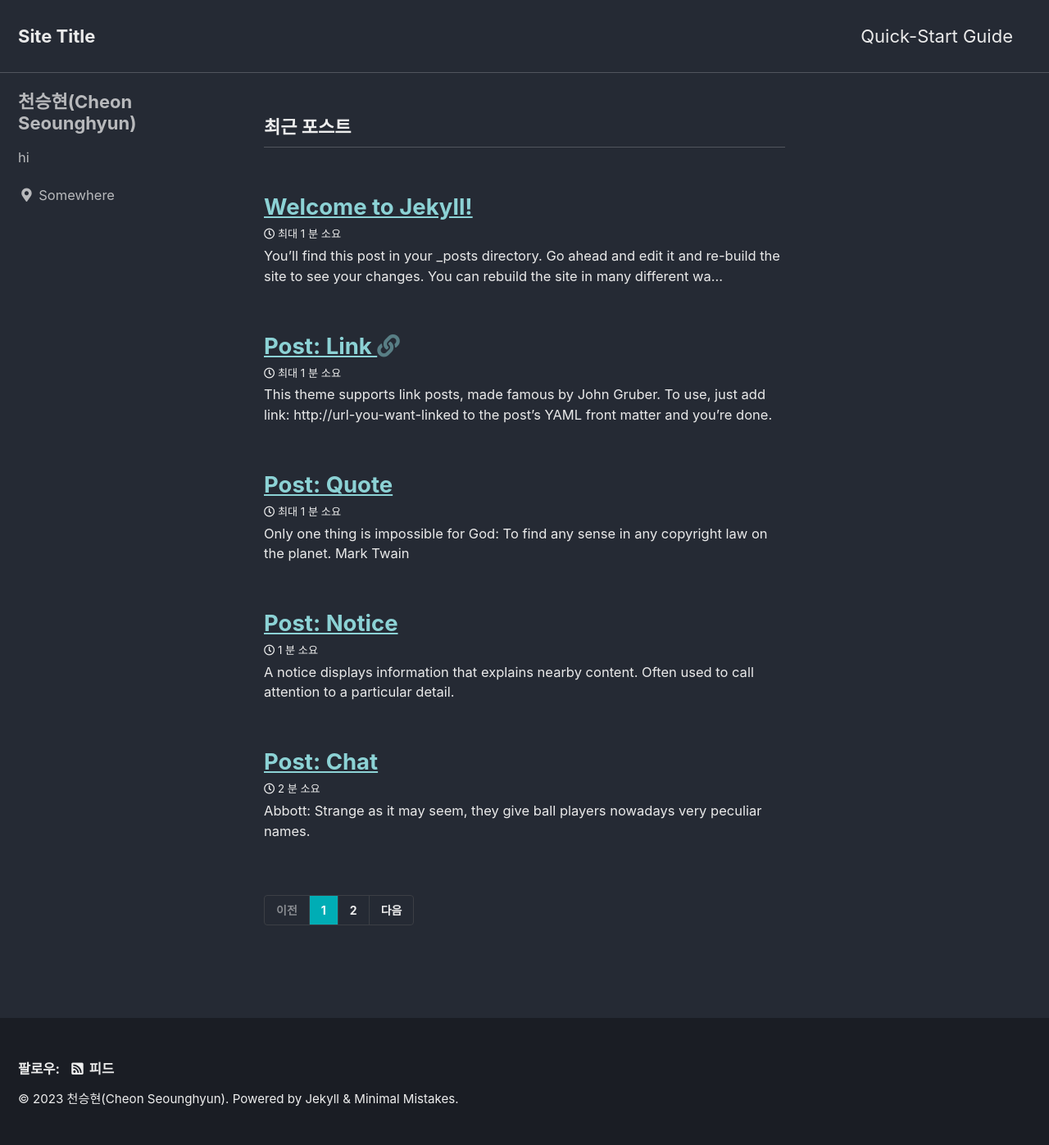
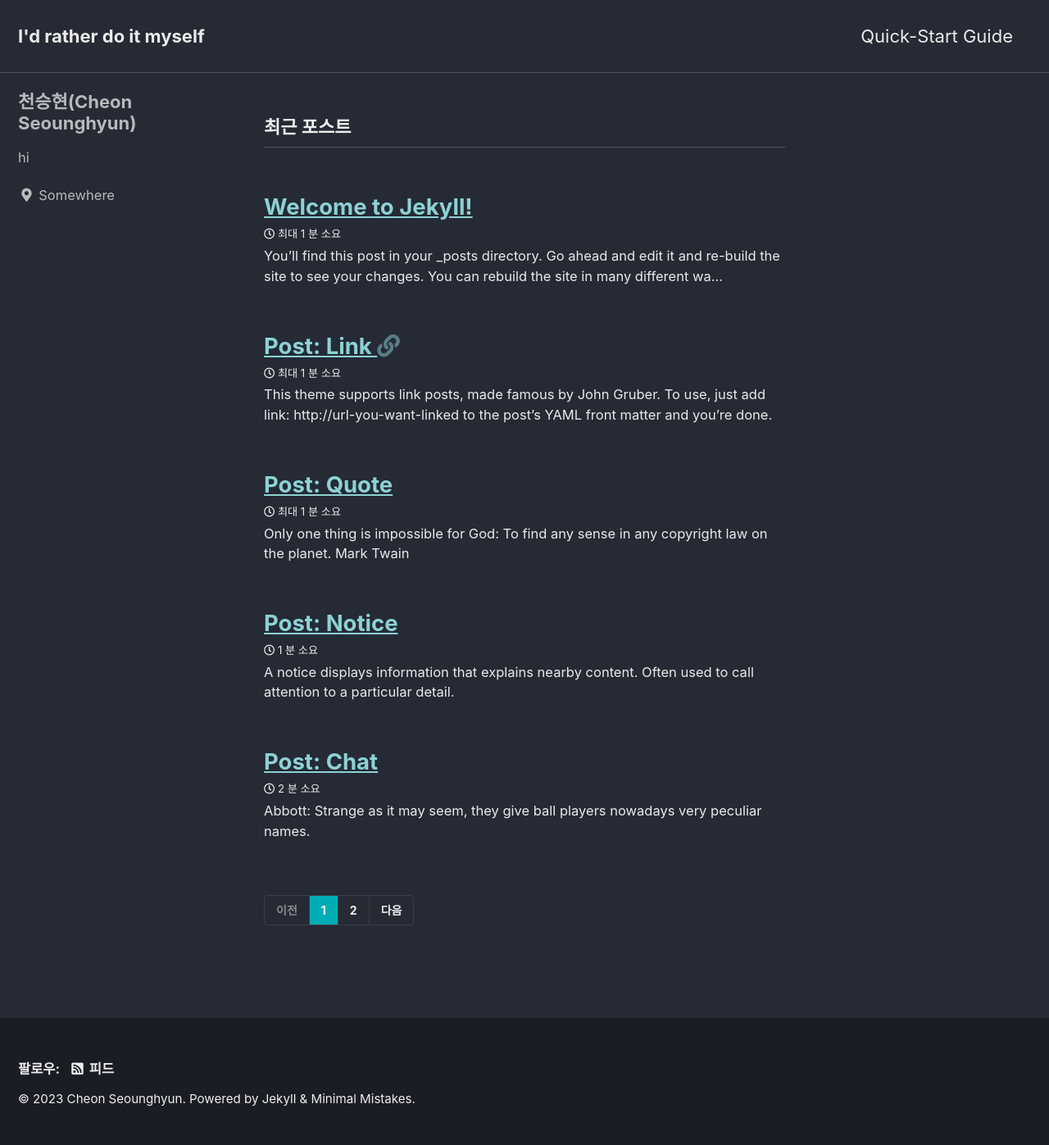
Before and after one commit to CheonSeounghyun/CheonSeounghyun.github.io, a Jekyll site: the page built from index.html, in a window 1280 px wide. Shown: the whole page at 82% size. Built offline with Jekyll 4.4.1, drawn with Linux system fonts in a browser that asks for light colours; cached includes are drawn as plain includes; the list of posts is cut into pages by our own code.

Commit message:
Update _config.yml

```diff
--- a/_config.yml
+++ b/_config.yml
@@ -16,11 +16,11 @@ minimal_mistakes_skin    : "dark" # "default", "air", "aqua", "contrast", "dark"
 
 # Site Settings
 locale                   : "ko-KR"
-title                    : "Site Title"
+title                    : "I'd rather do it myself"
 title_separator          : "-"
 subtitle                 : # site tagline that appears below site title in masthead
-name                     : "천승현(Cheon Seounghyun)"
-description              : "my history"
+name                     : "Cheon Seounghyun"
+description              : ""
 url                      : "https://cheonseounghyun.github.io/" # the base hostname & protocol for your site e.g. "https://mmistakes.github.io"
 baseurl                  : "" # the subpath of your site, e.g. "/blog"
 repository               : # GitHub username/repo-name e.g. "mmistakes/minimal-mistakes"
```
